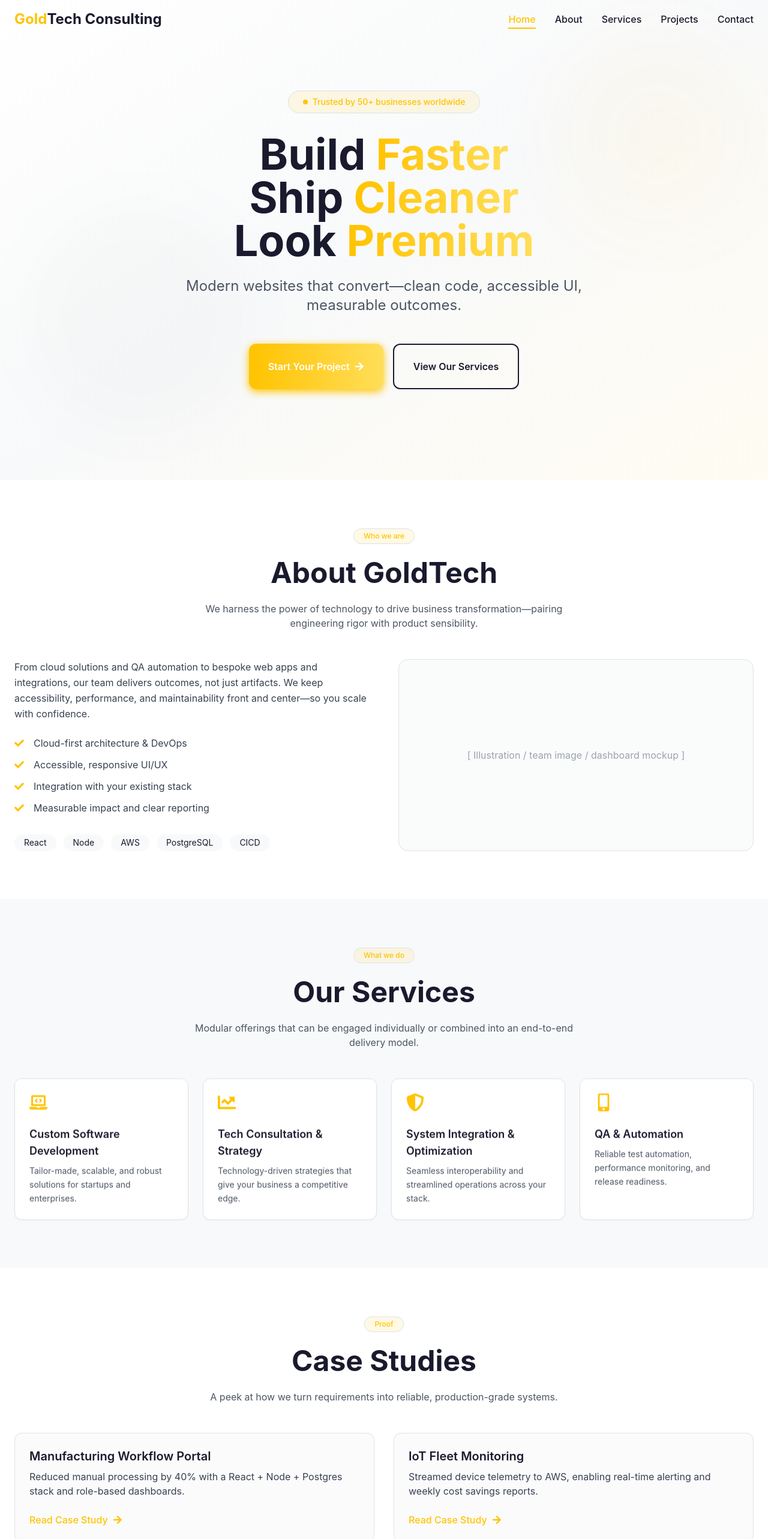
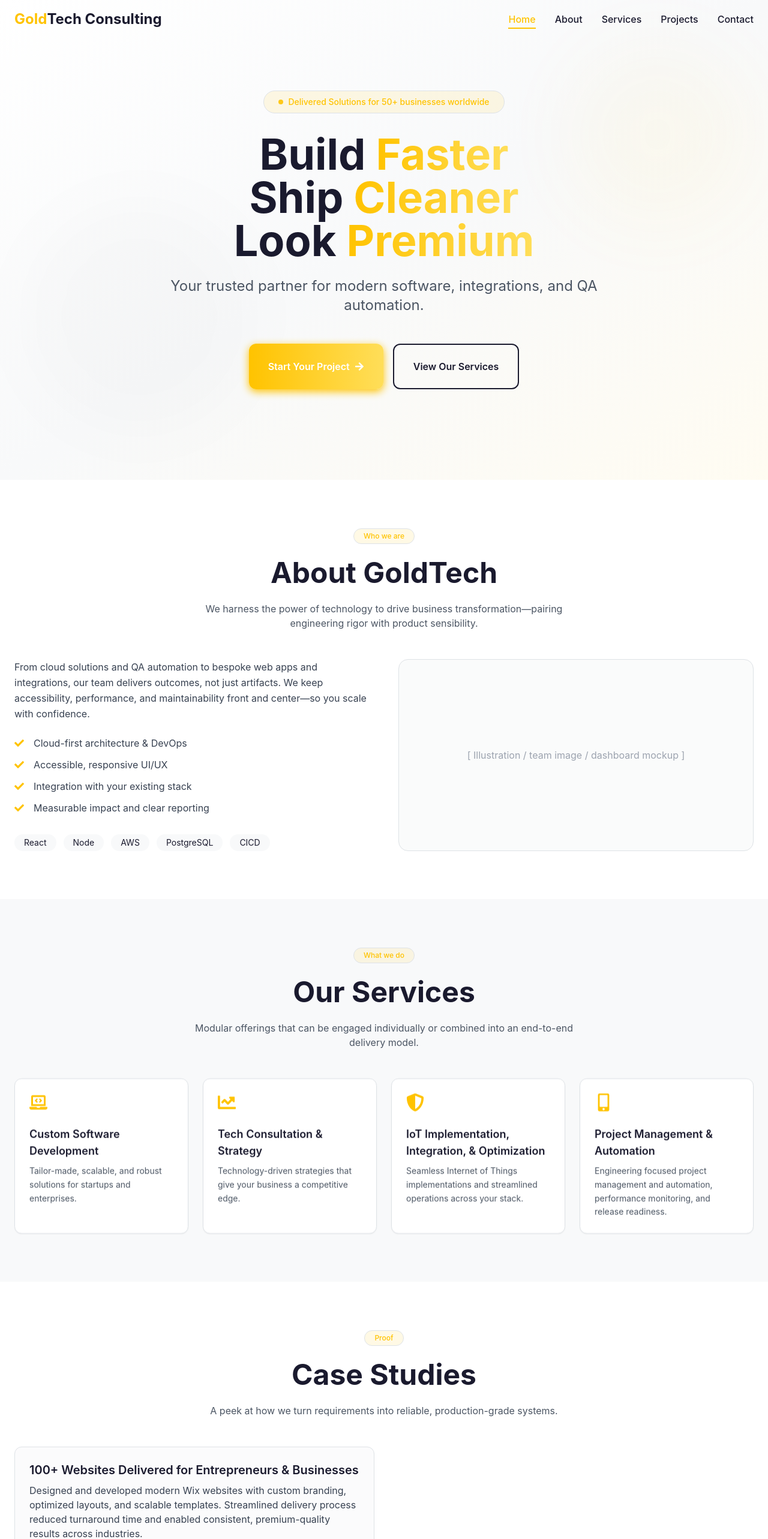
Before and after one commit to brendangoldz/goldtech-consulting, a React (Create React App) app in the folder goldtech-consulting/: page / in a window 1280 px wide. Shown: the top 2566 px of the page at 60% size. Built offline with nearby package versions, Linux system fonts and the light colour scheme.

Commit message:
Fix Copy for Website

```diff
--- a/goldtech-consulting/src/App.js
+++ b/goldtech-consulting/src/App.js
@@ -147,7 +147,7 @@ const HeroSection = ({ scrollTo }) => {
             variants={fadeInUp}
           >
             <span className="w-2 h-2 bg-gold rounded-full mr-2 animate-pulse" />
-            Trusted by 50+ businesses worldwide
+            Delivered Solutions for 50+ businesses worldwide
           </motion.div>
 
           <motion.h1 className="text-5xl sm:text-6xl lg:text-7xl font-bold text-navy mb-6" variants={fadeInUp}>
@@ -162,7 +162,7 @@ const HeroSection = ({ scrollTo }) => {
             className="text-xl sm:text-2xl text-gray-600 mb-12 max-w-3xl mx-auto leading-relaxed"
             variants={fadeInUp}
           >
-            Modern websites that convert—clean code, accessible UI, measurable outcomes.
+            Your trusted partner for modern software, integrations, and QA automation.
           </motion.p>
 
           <motion.div className="flex flex-col sm:flex-row gap-4 justify-center" variants={fadeInUp}>
@@ -265,13 +265,13 @@ const services = [
   },
   {
     icon: <FaShieldAlt className="text-3xl text-gold" />,
-    title: 'System Integration & Optimization',
-    desc: 'Seamless interoperability and streamlined operations across your stack.'
+    title: 'IoT Implementation, Integration, & Optimization',
+    desc: 'Seamless Internet of Things implementations and streamlined operations across your stack.'
   },
   {
     icon: <FaMobileAlt className="text-3xl text-gold" />,
-    title: 'QA & Automation',
-    desc: 'Reliable test automation, performance monitoring, and release readiness.'
+    title: 'Project Management & Automation',
+    desc: 'Engineering focused project management and automation, performance monitoring, and release readiness.'
   }
 ];
 
@@ -305,14 +305,10 @@ const ServicesSection = () => (
 
 /* -------------------- Projects -------------------- */
 const projects = [
-  {
-    title: 'Manufacturing Workflow Portal',
-    summary: 'Reduced manual processing by 40% with a React + Node + Postgres stack and role-based dashboards.'
-  },
-  {
-    title: 'IoT Fleet Monitoring',
-    summary: 'Streamed device telemetry to AWS, enabling real-time alerting and weekly cost savings reports.'
-  }
+    {
+        title: '100+ Websites Delivered for Entrepreneurs & Businesses',
+        summary: 'Designed and developed modern Wix websites with custom branding, optimized layouts, and scalable templates. Streamlined delivery process reduced turnaround time and enabled consistent, premium-quality results across industries.'
+    }
 ];
 
 const ProjectsSection = () => (
```
